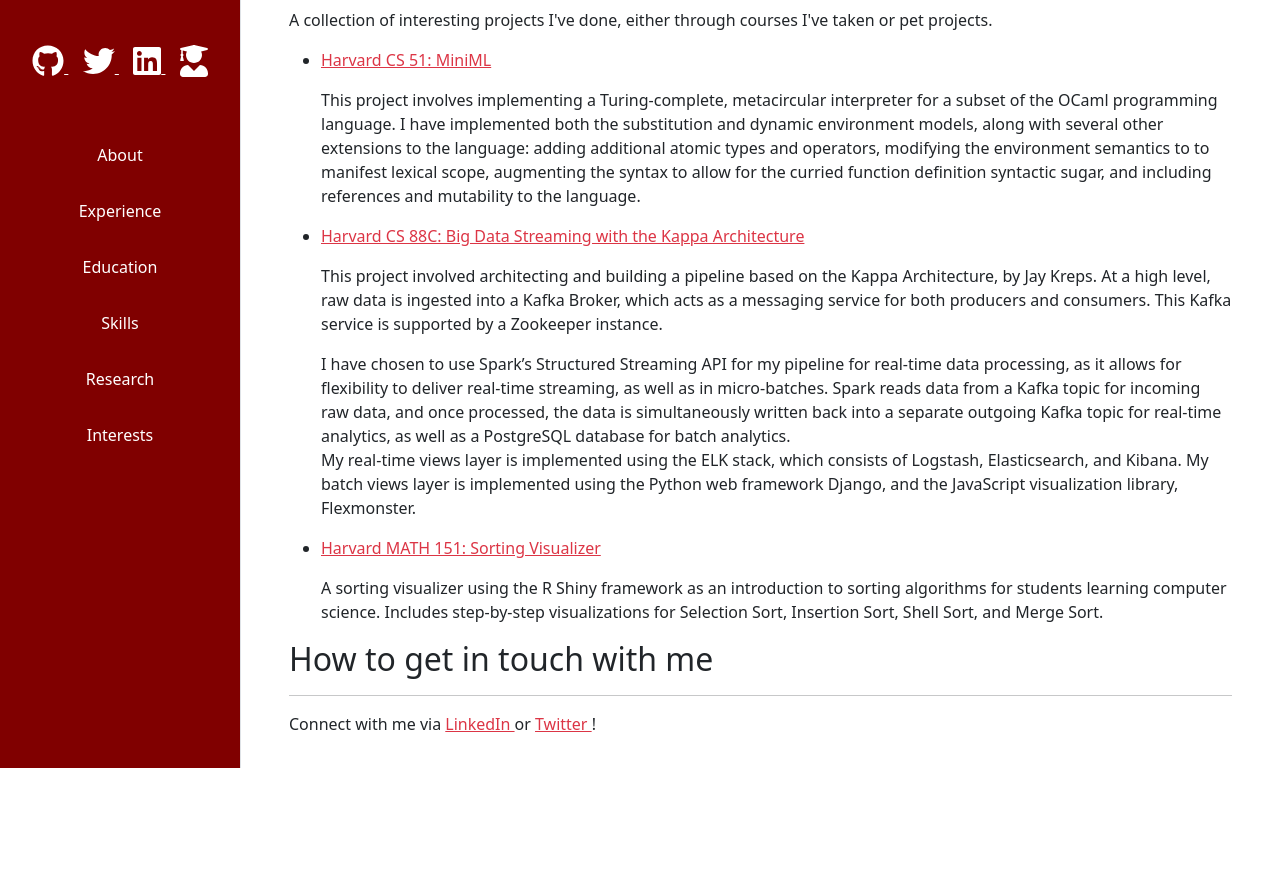
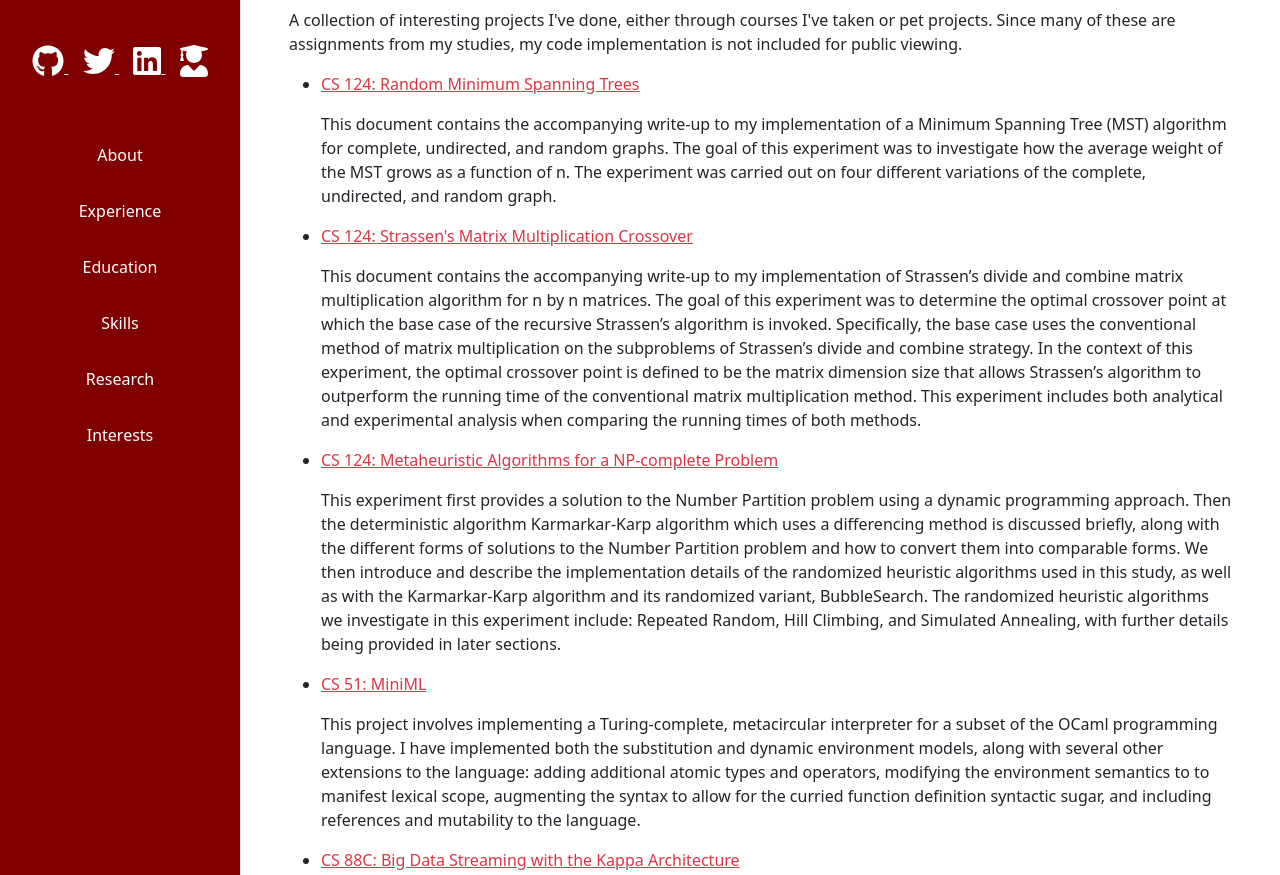
Before and after one commit to gz101/gz101.github.io, a plain HTML site: page index.html in a window 1280 px wide. Shown: the part 328-1203 px from the top of the page. Before the commit the page ends 1096 px from the top, so only its background shows below. Drawn offline with nearby package versions, Linux system fonts and the light colour scheme.

Commit message:
update spring 2023

```diff
--- a/index.html
+++ b/index.html
@@ -84,11 +84,40 @@
                     <h2>Interesting Projects</h2>
                     <hr>
                     <p>
-                        A collection of interesting projects I've done, either through courses I've taken or pet projects.
+                        A collection of interesting projects I've done, either through courses I've taken or pet projects. Since many of these are assignments from my studies, my code implementation is not included for public viewing.
                     </p>
                     <ul>
                         <li>
-                            <p><a href="assets/cs51.pdf" class="link-danger" target="_blank">Harvard CS 51: MiniML</a></p>
+                            <p><a href="assets/cs124-1.pdf" class="link-danger" target="_blank">CS 124: Random Minimum Spanning Trees</a></p>
+                            <p>
+                                This document contains the accompanying write-up to my implementation of a Minimum Spanning Tree (MST) algorithm for complete, undirected, and random graphs.
+                                The goal of this experiment was to investigate how the average weight of the MST grows as a function of n.
+                                The experiment was carried out on four different variations of the complete, undirected, and random graph.
+                            </p>
+                        </li>
+                        <li>
+                            <p><a href="assets/cs124-2.pdf" class="link-danger" target="_blank">CS 124: Strassen's Matrix Multiplication Crossover</a></p>
+                            <p>
+                                This document contains the accompanying write-up to my implementation of Strassen’s divide and combine matrix multiplication algorithm for n by n matrices.
+                                The goal of this experiment was to determine the optimal crossover point at which the base case of the recursive Strassen’s algorithm is invoked.
+                                Specifically, the base case uses the conventional method of matrix multiplication on the subproblems of
+                                Strassen’s divide and combine strategy. In the context of this experiment, the optimal crossover point is
+                                defined to be the matrix dimension size that allows Strassen’s algorithm to outperform the running time of
+                                the conventional matrix multiplication method. This experiment includes both analytical and experimental
+                                analysis when comparing the running times of both methods.
+                            </p>
+                        </li>
+                        <li>
+                            <p><a href="assets/cs124-3.pdf" class="link-danger" target="_blank">CS 124: Metaheuristic Algorithms for a NP-complete Problem</a></p>
+                            <p>
+                                This experiment first provides a solution to the Number Partition problem using a dynamic programming approach.
+                                Then the deterministic algorithm Karmarkar-Karp algorithm which uses a differencing method is discussed briefly, along with the different forms of solutions to the Number Partition problem and how to convert them into comparable forms.
+                                We then introduce and describe the implementation details of the randomized heuristic algorithms used in this study, as well as with the Karmarkar-Karp algorithm and its randomized variant, BubbleSearch.
+                                The randomized heuristic algorithms we investigate in this experiment include: Repeated Random, Hill Climbing, and Simulated Annealing, with further details being provided in later sections.
+                            </p>
+                        </li>
+                        <li>
+                            <p><a href="assets/cs51.pdf" class="link-danger" target="_blank">CS 51: MiniML</a></p>
                             <p>
                                 This project involves implementing a Turing-complete, metacircular interpreter for a subset of the OCaml programming language.
                                 I have implemented both the substitution and dynamic environment models, along with several other extensions to the
@@ -99,7 +128,7 @@
                             </p>
                         </li>
                         <li>
-                            <p><a href="https://github.com/gz101/kafka-spark-ELK-pipeline/blob/main/README.md" class="link-danger">Harvard CS 88C: Big Data Streaming with the Kappa Architecture</a></p>
+                            <p><a href="https://github.com/gz101/kafka-spark-ELK-pipeline/blob/main/README.md" class="link-danger">CS 88C: Big Data Streaming with the Kappa Architecture</a></p>
                             <p>
                                 This project involved architecting and building a pipeline based on the Kappa Architecture, by Jay Kreps.
                                 At a high level, raw data is ingested into a Kafka Broker, which acts as a messaging service for both producers and consumers. This Kafka service is supported by a Zookeeper instance.
@@ -112,7 +141,7 @@
                             </p>
                         </li>
                         <li>
-                            <p><a href="https://gz101h.shinyapps.io/sortingAlgos/" class="link-danger">Harvard MATH 151: Sorting Visualizer</a></p>
+                            <p><a href="https://gz101h.shinyapps.io/sortingAlgos/" class="link-danger">MATH 151: Sorting Visualizer</a></p>
                             <p>
                                 A sorting visualizer using the R Shiny framework as an introduction to sorting algorithms for students learning computer science.
                                 Includes step-by-step visualizations for Selection Sort, Insertion Sort, Shell Sort, and Merge Sort.
```
Also changed, not shown: education.html (+3 -3 lines), experience.html (+1 -1 lines), 4 other files.
